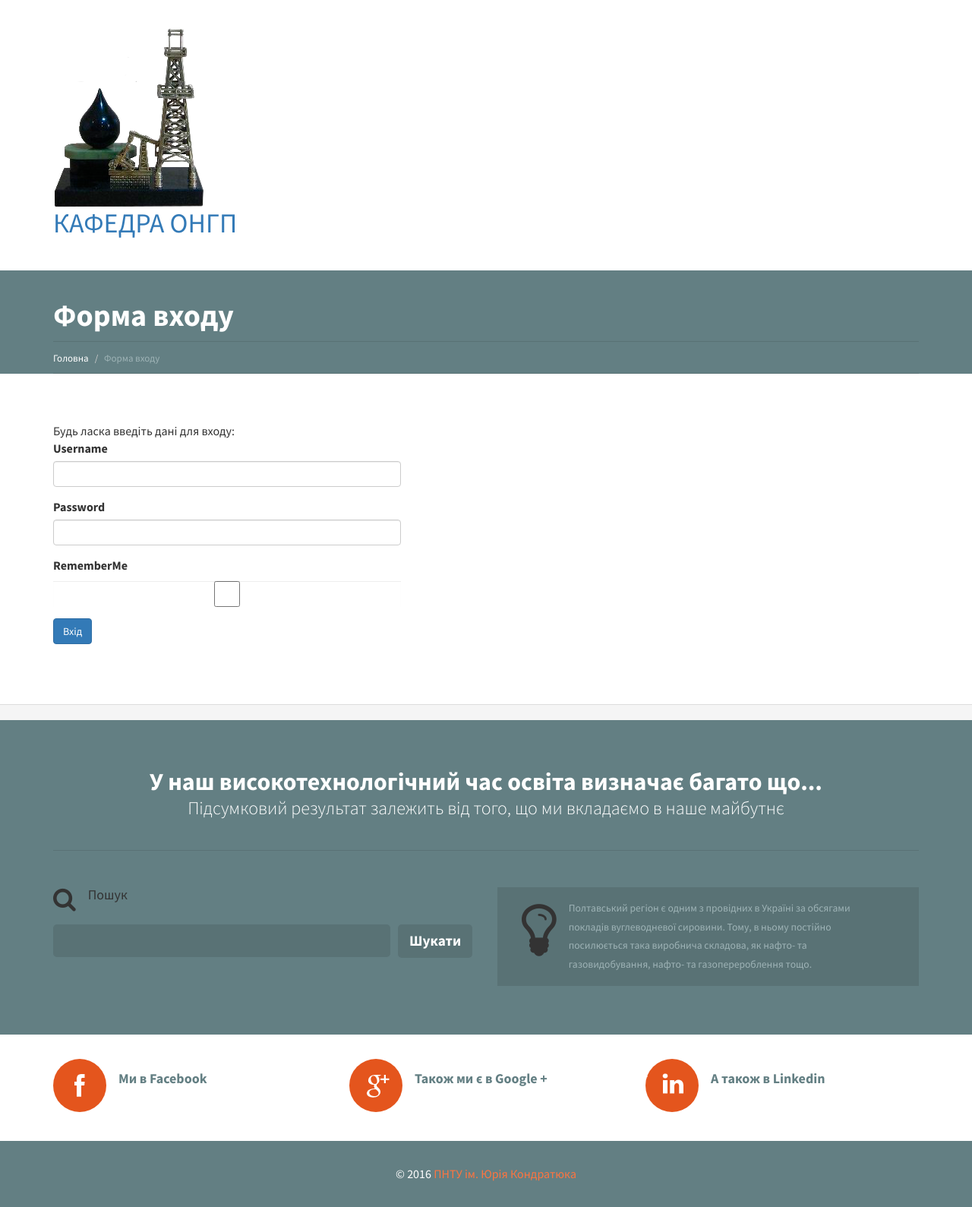
After one commit to 1060460048/ongp, a PHP site: template frontend/views/site/login.php in a window 1280 px wide. The commit adds this page. Shown: the whole page at 76% size. Run offline with PHP 8.4, Linux system fonts and the light colour scheme; the template is opened without the code that fills it, so the values that code supplies are empty; form fields are guessed from the names that the template uses; some libraries are stand-ins or nearby versions.

Commit message:
added login form to frontend

```diff
--- a/common/models/Category.php
+++ b/common/models/Category.php
@@ -73,6 +73,7 @@ class Category extends \yii\db\ActiveRecord
         $categories = Category::getParentsOnly();
         $categories = self::categoryToList($categories);
         $categories[] = ['label' => "Зворотній зв'язок", 'url' => Url::toRoute(['/site/contact'])];
+        $categories[] = ['label' => "Вхід", 'url' => Url::toRoute(['/site/login'])];
         return $categories;
     }
 
--- a/composer.json
+++ b/composer.json
@@ -34,7 +34,9 @@
     "extra": {
         "asset-installer-paths": {
             "npm-asset-library": "vendor/npm",
-            "bower-asset-library": "vendor/bower"
+            "bower-asset-library": "vendor/bower",
+            "npm-searchable": false,
+            "bower-searchable": false
         }
     }
 }
--- a/frontend/views/layouts/main.php
+++ b/frontend/views/layouts/main.php
@@ -49,7 +49,7 @@ AppAsset::register($this);
     </div>
 
     <!----//start-breadcrumbs---->
-    <?php if (Yii::$app->controller->id != 'site' && Yii::$app->controller->action->id != 'index'): ?>
+    <?php if (Yii::$app->controller->action->id != 'index' || Yii::$app->controller->id != 'site'): ?>
     <div class="about">
 
         <div class="container">
--- a/frontend/views/site/contact.php
+++ b/frontend/views/site/contact.php
@@ -8,7 +8,7 @@ use yii\captcha\Captcha;
 /* @var $model \frontend\models\ContactForm */
 
 $header = "Зворотній зв'язок";
-//$this->title = Yii::$app->params['site_name'].$header ;
+$this->title = $header;
 //$this->params['breadcrumbs'][] = $header;
 
 ?>
@@ -16,7 +16,7 @@ $header = "Зворотній зв'язок";
     <div class="container">
         <div class="row">
             <div class="col-md-12">
-                <h1><?= $header ?></h1>
+                <h1><?//    = $header ?></h1>
             </div>
         </div>
     </div>
--- /dev/null
+++ b/frontend/views/site/login.php
@@ -0,0 +1,38 @@
+<?php
+use yii\helpers\Html;
+use yii\bootstrap\ActiveForm;
+
+/* @var $this yii\web\View */
+/* @var $form yii\bootstrap\ActiveForm */
+/* @var $model \common\models\LoginForm */
+
+$header = "Форма входу";
+$this->title = $header ;
+//$this->params['breadcrumbs'][] = $header;
+
+?>
+<div class="about_bottom">
+    <div class="container">
+        <div class="row">
+            <div class="col-md-12">
+                <p>Будь ласка введіть дані для входу:</p>
+
+                <div class="row">
+                    <div class="col-lg-5">
+                        <?php $form = ActiveForm::begin(['id' => 'login-form']); ?>
+                        <?= $form->field($model, 'username') ?>
+                        <?= $form->field($model, 'password')->passwordInput() ?>
+                        <?= $form->field($model, 'rememberMe')->checkbox() ?>
+                        <div class="form-group">
+                            <?= Html::submitButton('Вхід', ['class' => 'btn btn-primary', 'name' => 'login-button']) ?>
+                        </div>
+                        <?php ActiveForm::end(); ?>
+                    </div>
+                </div>
+            </div>
+
+        </div>
+    </div>
+</div>
+
+</div>
```
Also changed, not shown: frontend/controllers/SiteController.php (+13 -0 lines).
